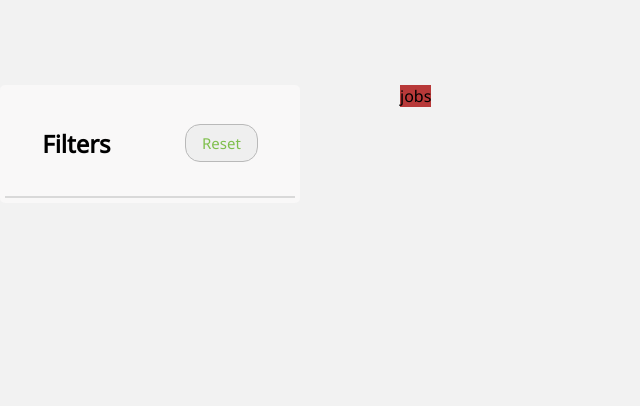
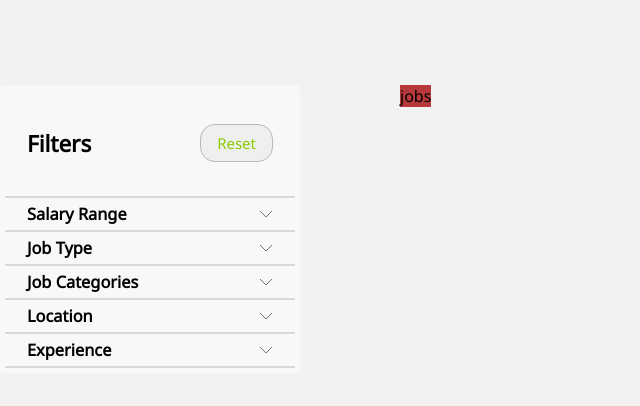
Before and after one commit to Calvinasty/Job-Post, a Vue app in the folder Jobpost_frontend/: page /jobsearch in a window 1280 px wide. Shown: the top 406 px of the page, without its empty margins (0-640 px from the left). Built offline with nearby package versions, Linux system fonts and the light colour scheme.

Commit message:
create filter card dropdown

```diff
--- a/Jobpost_frontend/src/components/jobsearchpage/FilterCard.vue
+++ b/Jobpost_frontend/src/components/jobsearchpage/FilterCard.vue
@@ -1,5 +1,11 @@
 <template>
-    <div class="">
+    <div class="filter-card" :class={hide:hideOption}>
+        <header @click="toggleDropdown">
+          <h3>{{ title }}</h3><img src="/images/dropdown_arrow.svg" alt="arrow">
+        </header>
+        <div  class="filter-card-body">
+             <slot></slot>
+        </div>
 
     </div>
 </template>
@@ -10,20 +16,71 @@ export default {
 
     data() {
         return {
+            hideOption:true
 
         };
     },
-
-    mounted() {
-
-    },
+    props:[
+        'title',
+    ],
 
     methods: {
+        toggleDropdown(){
+            this.hideOption=!this.hideOption
+        }
 
     },
 };
 </script>
 
 <style lang="css" scoped>
+.filter-card{
+    transition: all .3s ease-in-out;
+    padding:0px 22px;
+    width: 100%;
+    border-bottom: 2px solid rgba(217, 217, 217, 1)
+}
+.filter-card header{
+    font-size: 14px;
+    font-weight: 700;
+    cursor: pointer;
+    padding: 5px 0px;
+    width: 100%;
+    display: flex;
+    align-items: center;
+    justify-content: space-between;
+}
+
+.filter-card img{
+    transform: rotate(0deg);
+    transition: all .3s ease;
+}
+
+.filter-card.hide img{
+    transform: rotate(-180deg);
+}
+
+.filter-card .filter-card-body{
+    overflow: hidden;
+    height: 200px;
+    display: flex;
+    flex-direction: column;
+    justify-content: center;
+    align-items: center;
+    row-gap: 40px;
+    transition: all .3s ease;
+    transition: height .3s ease;
+}
+.filter-card.hide .filter-card-body{
+    height: 0px;
+    transition: height .3s ease;
+}
+
+
+/* .filter-card .filter-card-body *{
+
+
+} */
+
 
 </style>
--- a/Jobpost_frontend/src/components/jobsearchpage/FilterSection.vue
+++ b/Jobpost_frontend/src/components/jobsearchpage/FilterSection.vue
@@ -3,11 +3,34 @@
 
         <header>
             <h2>Filters</h2>
-            <button>Reset</button>
+            <button class="filter-btn">Reset</button>
         </header>
-        <FilterCard/>
+        <FilterCard :title="filterList[0]">
+            <img src="/images/salary_range.svg" alt="salary range">
+            <span  class="salary-btn">
+                <button>
+                    <span>MIN</span>
+                    <span> GH¢{{ minSalary }}  </span>
+                </button>
+                <button >
+                    <span>MAX</span>
+                    <span> GH¢{{ maxSalary }}  </span>
+                </button>
+            </span>
+        </FilterCard>
 
+        <FilterCard :title="filterList[1]">
 
+        </FilterCard>
+
+        <FilterCard :title="filterList[2]">
+        </FilterCard>
+
+        <FilterCard :title="filterList[3]">
+        </FilterCard>
+
+        <FilterCard :title="filterList[4]">
+        </FilterCard>
     </section>
 </template>
 
@@ -20,6 +43,15 @@ export default {
     },
     data() {
         return {
+            filterList:[
+                'Salary Range',
+                'Job Type',
+                'Job Categories',
+                'Location',
+                'Experience'
+            ],
+            minSalary:200,
+            maxSalary:1000
 
         };
     },
@@ -52,14 +84,21 @@ export default {
 
 .filter-section >header{
     height: 108px;
-    justify-content: space-around;
+    font-size: 15px;
+    font-weight: 700;
+    width: 100%;
+    display: flex;
+    justify-content: space-between;
+    align-items: center;
+    padding: 0px 22px;
+    justify-content: space-between;
     border-bottom: 2px solid rgba(217, 217, 217, 1)
 }
 .filter-section header button{
     font-size: 15px;
     line-height: 20px;
     padding: 8px 16px;
-    color: #7FBF4C;
+    color: #88CC00;
     border: 1px solid #B9B9B9;
     border-radius: 15px;
     cursor: pointer;
@@ -67,15 +106,42 @@ export default {
 
 }
 .filter-section header button:hover{
-    background: #7FBF4C;
+    background: #88CC00;
     color: #f1f1f1;
     border: 1px solid #7FBF4C;
 }
 
-.filter-section >*{
+.salary-btn{
+    display: flex;
+    gap: 20px;
+    align-items: center;
+    justify-content: center;
+}
+.salary-btn button{
+    font-weight: 300;
+    font-size: 13px;
+    line-height: 18px;
+    color: #706A6A;
+    padding: 5px 25px ;
+    background: rgba(217, 217, 217, 0.4);
+    border-radius: 8px;
+    border:none;
+    cursor: pointer;
+    box-shadow: 1px 1px 2px #000;
+
+}
+.salary-btn button span{
+    display: block;
     width: 100%;
-    display: flex;
-    justify-content: space-between;
-    align-items: center;
+    text-align: left;
 }
+.salary-btn button:hover{
+    background: #88CC00;
+    transition: background .3s ease-in-out;
+}
+.salary-btn button:active{
+    box-shadow: -1px -1px 2px #000;
+}
+
+
 </style>
```
Also changed, not shown: Jobpost_frontend/src/components/jobsearchpage/CheckInputCard.vue (added, +29 -0 lines), Jobpost_frontend/public/images/dropdown_arrow.svg (added), Jobpost_frontend/public/images/salary_range.svg (added).
